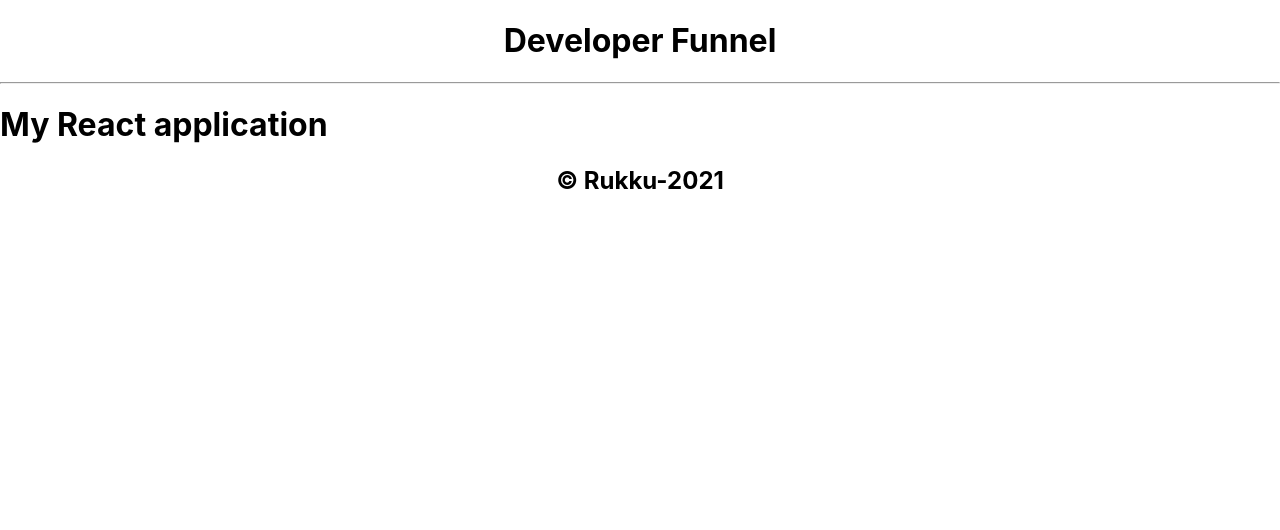
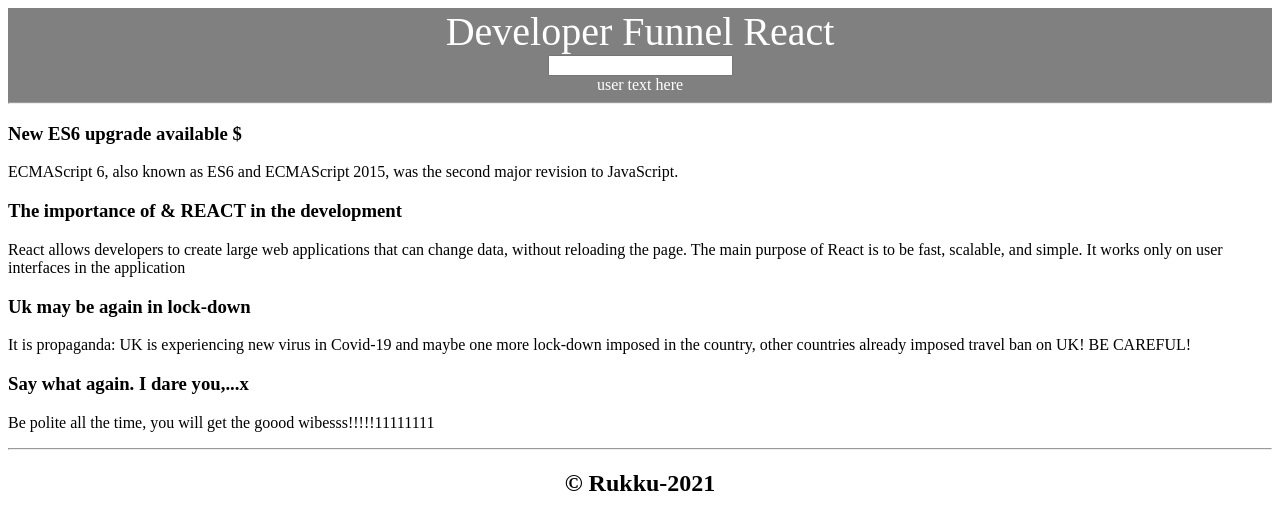
Before and after one commit to radharukminiY/react2, a React (Create React App) app: page / in a window 1280 px wide. Shown: the top 530 px of the page. Built offline with nearby package versions, Linux system fonts and the light colour scheme.

Commit message:
second commit

```diff
--- a/src/Header.js
+++ /dev/null
@@ -1,12 +0,0 @@
-import React from 'react';
-
-const Header = () => {
-  return(
-<div>
-<center>
-<h1>Developer Funnel</h1>
-</center><hr/>
-</div>
-)
-}
-export default Header;
--- a/src/Footer.js
+++ b/src/component/Footer.js
@@ -9,6 +9,5 @@ const Footer = () =>
 </center>
 </div>
 )
-
 }
 export default Footer;
--- /dev/null
+++ b/src/component/Header.css
@@ -0,0 +1,8 @@
+header{
+  background-color:gray;
+}
+.logo{
+  font-size:40px;
+  color:white;
+  text-align: center;
+}
--- /dev/null
+++ b/src/component/Header.js
@@ -0,0 +1,43 @@
+import React,{Component,Fragment} from 'react';
+import './Header.css';
+
+
+class Header extends Component {
+  constructor(){
+    super()
+
+    this.state={
+      title:'Developer Funnel React',
+      keyword:'user text here'
+    }
+
+    }
+
+handleChange=(event) => {
+  console.log(event.target.value)
+  this.setState({keyword:event.target.value?event.target.value:'user text here'})
+  this.props.userText(event.target.value)
+}
+
+
+  render(){
+  return(
+    <Fragment>
+<header>
+
+<div className="logo">{this.state.title}</div>
+<center>
+<input onChange={this.handleChange}/>
+
+<div style={{color:'white'}}>{this.state.keyword}</div>
+</center>
+<hr/>
+</header>
+</Fragment>
+)
+
+}
+
+}
+
+export default Header;
--- /dev/null
+++ b/src/component/Home.js
@@ -0,0 +1,39 @@
+import React,{Component} from 'react';
+import Header from './Header';
+import Footer from './Footer';
+import News from './News';
+import JSON from './db.json';
+
+class Home extends Component{
+constructor(){
+  super()
+
+
+this.state={
+  news:JSON,
+  filtered:JSON
+}
+}
+
+filterNews=(userInput)=>{
+const Output=this.state.filter((data)=>{
+  return data.title.toLowerCase().indexOf(userInput.toLowerCase())>-1
+})
+this.setState({filtered:Output})
+}
+
+render(){
+
+  return(
+    <React.Fragment>
+
+<Header userText={(data)=>{this.filterNews(data)}}/>
+<News newsdata={this.state.filtered}/>
+<hr/>
+<Footer/>
+  </React.Fragment>
+)
+}
+}
+
+export default Home;
--- /dev/null
+++ b/src/component/News.js
@@ -0,0 +1,22 @@
+import React from 'react';
+
+const News = (props) => {
+    console.log("inside news ",props)
+
+    const renderList = props.newsdata.map((data) => {
+        return(
+            <div>
+                <h3>{data.title}</h3>
+                <p>{data.feed}</p>
+            </div>
+        )
+    })
+
+    return(
+        <div>
+            {renderList}
+        </div>
+    )
+}
+
+export default News;
--- /dev/null
+++ b/src/component/db.json
@@ -0,0 +1,22 @@
+[
+    {
+        "id":1,
+        "title":"New ES6 upgrade available $",
+        "feed":"ECMAScript 6, also known as ES6 and ECMAScript 2015, was the second major revision to JavaScript."
+    },
+    {
+        "id":2,
+        "title":"The importance of & REACT in the development",
+        "feed":"React allows developers to create large web applications that can change data, without reloading the page. The main purpose of React is to be fast, scalable, and simple. It works only on user interfaces in the application"
+    },
+    {
+        "id":3,
+        "title":"Uk may be again in lock-down",
+        "feed":"It is propaganda: UK is experiencing new virus in Covid-19 and maybe one more lock-down imposed in the country, other countries already imposed travel ban on UK! BE CAREFUL! "
+    },
+    {
+        "id":4,
+        "title":"Say what again. I dare you,...x",
+        "feed":"Be polite all the time, you will get the goood wibesss!!!!!11111111"
+    }
+  ]
--- a/src/index.js
+++ b/src/index.js
@@ -1,21 +1,5 @@
 import React from 'react';
 import ReactDOM from 'react-dom';
-import Header from './Header';
-import Footer from './Footer';
-import './index.css';
+import Home from './component/Home';
 
-const App = () => {
-  return(
-<div>
-<Header/>
-<h1>My React application </h1>
-<Footer/>
-</div>
-)
-}
-
-ReactDOM.render(<App/>,document.getElementById('root'));
-
-// If you want to start measuring performance in your app, pass a function
-// to log results (for example: reportWebVitals(console.log))
-// or send to an analytics endpoint. Learn more: https://bit.ly/CRA-vitals
+ReactDOM.render(<Home/>,document.getElementById('root'));
```
Also changed, not shown: 1 other file (tests, documents, lock files or other folders).
